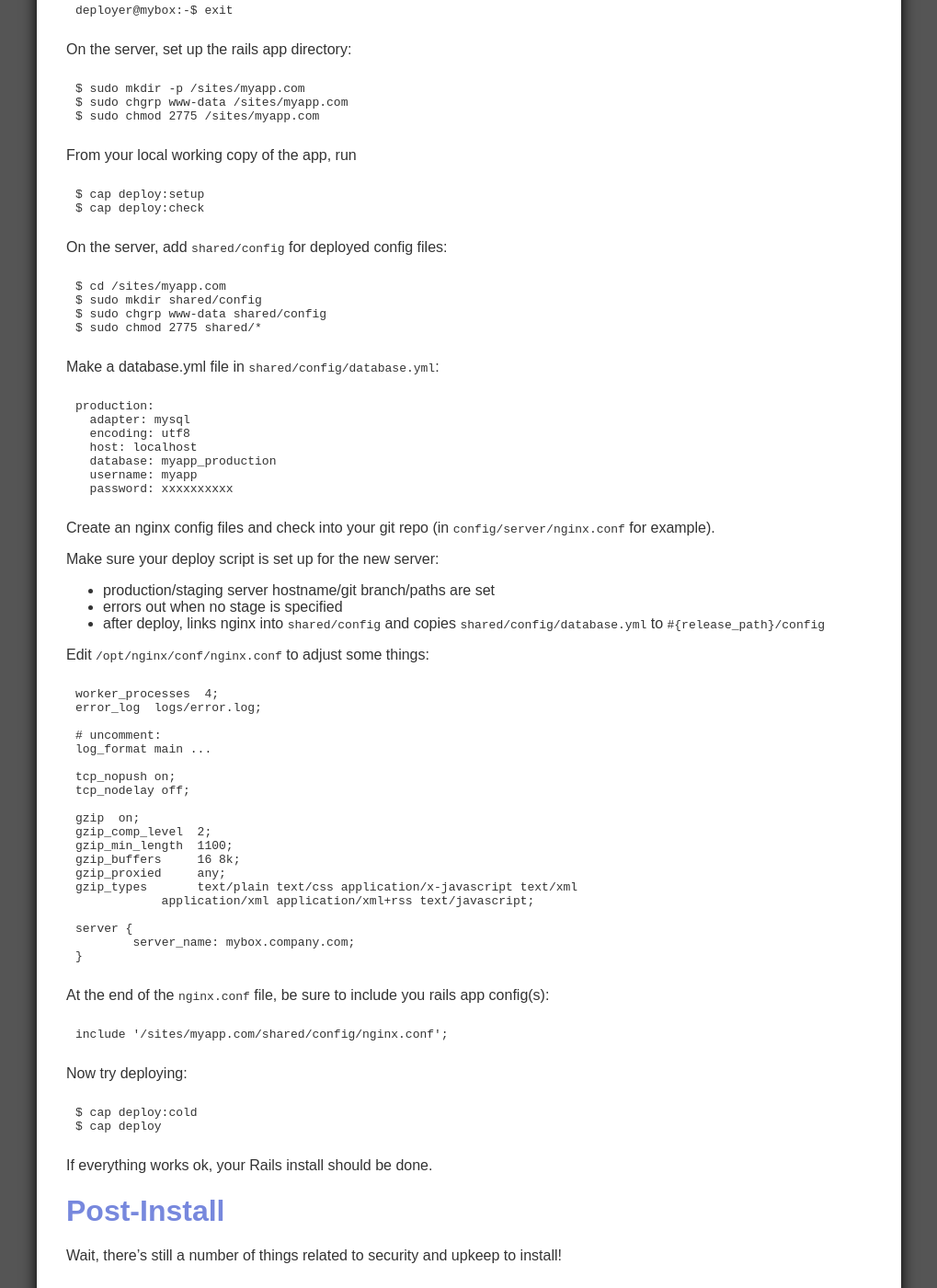
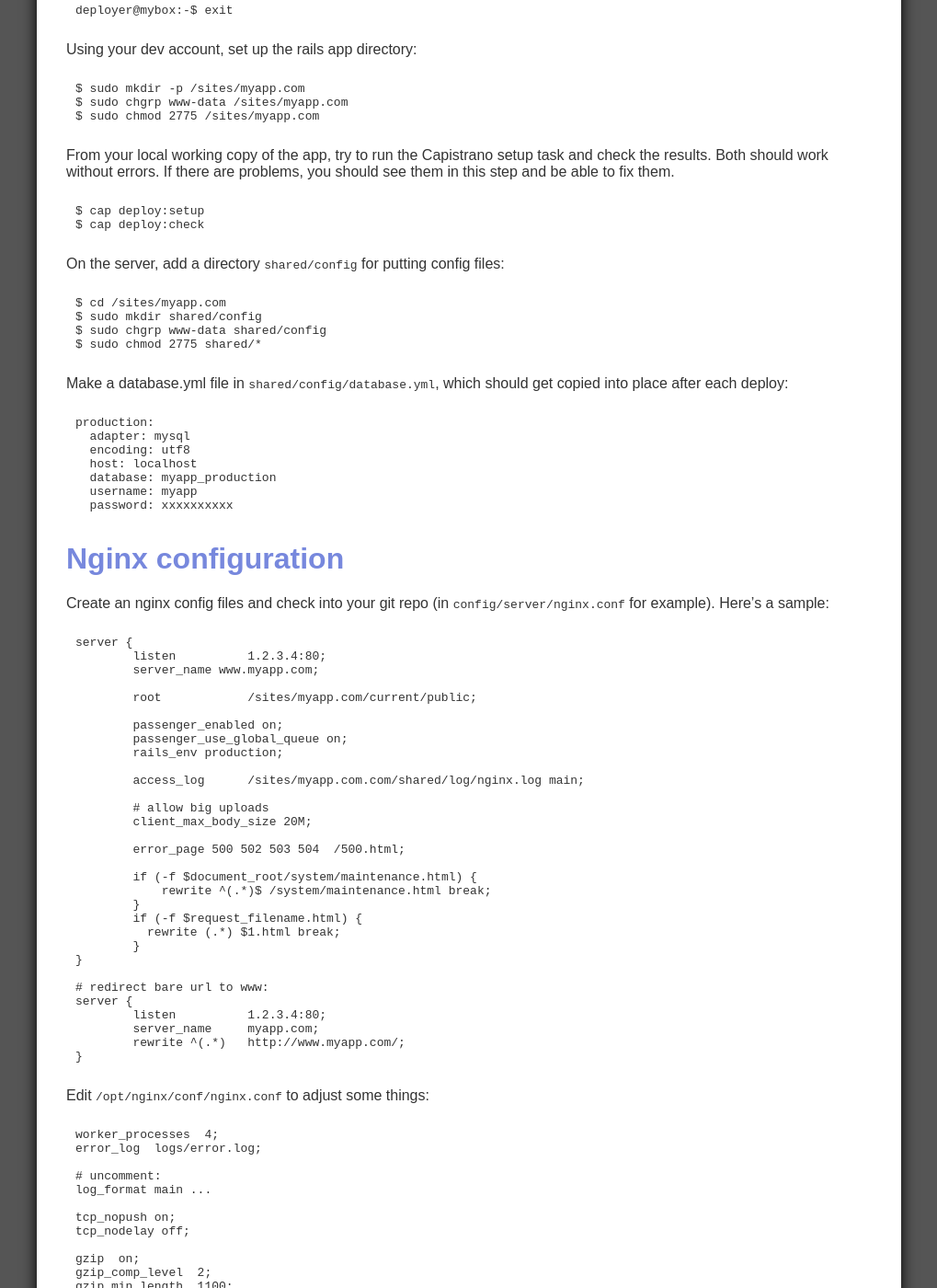
Before and after one commit to foz/foz.github.com, a Jekyll site: the page built from debian-rails-setup.md, in a window 1280 px wide and 1400 px high, scrolled down 5801 px. Shown: the whole window at 92% size, without its empty margins (130-1149 px from the left). Built offline with Jekyll 4.4.1, drawn with Linux system fonts in a browser that asks for light colours; Markdown is read by kramdown in place of the engine named in the settings; some of the changed text lies outside the part shown.

Commit message:
small tweaks to instructions for rails-debian, and sample nginx config

```diff
--- a/debian-rails-setup.md
+++ b/debian-rails-setup.md
@@ -289,25 +289,25 @@ Verify the host keys for GitHub. Type `yes` when asked:
 
 	deployer@mybox:-$ exit
 
-On the server, set up the rails app directory:
+Using your dev account, set up the rails app directory:
 
 	$ sudo mkdir -p /sites/myapp.com
 	$ sudo chgrp www-data /sites/myapp.com
 	$ sudo chmod 2775 /sites/myapp.com
 
-From your local working copy of the app, run
+From your local working copy of the app, try to run the Capistrano setup task and check the results. Both should work without errors. If there are problems, you should see them in this step and be able to fix them.
 
 	$ cap deploy:setup
 	$ cap deploy:check
 
-On the server, add `shared/config` for deployed config files:
+On the server, add a directory `shared/config` for putting config files:
 
 	$ cd /sites/myapp.com
 	$ sudo mkdir shared/config
 	$ sudo chgrp www-data shared/config
 	$ sudo chmod 2775 shared/*
 
-Make a database.yml file in `shared/config/database.yml`:
+Make a database.yml file in `shared/config/database.yml`, which should get copied into place after each deploy:
 
 	production:
 	  adapter: mysql
@@ -317,13 +317,42 @@ Make a database.yml file in `shared/config/database.yml`:
 	  username: myapp
 	  password: xxxxxxxxxx
 
-Create an nginx config files and check into your git repo (in `config/server/nginx.conf` for example).
+# Nginx configuration
 
-Make sure your deploy script is set up for the new server:
+Create an nginx config files and check into your git repo (in `config/server/nginx.conf` for example). Here's a sample:
 
-* production/staging server hostname/git branch/paths are set
-* errors out when no stage is specified
-* after deploy, links nginx into `shared/config` and copies `shared/config/database.yml` to `#{release_path}/config`
+	server {
+		listen		1.2.3.4:80;
+		server_name www.myapp.com;
+
+		root		/sites/myapp.com/current/public;
+
+		passenger_enabled on;
+		passenger_use_global_queue on;
+		rails_env production;
+
+		access_log 	/sites/myapp.com.com/shared/log/nginx.log main;
+
+		# allow big uploads
+		client_max_body_size 20M;
+
+		error_page 500 502 503 504  /500.html;
+
+		if (-f $document_root/system/maintenance.html) {
+		    rewrite ^(.*)$ /system/maintenance.html break;
+		}
+		if (-f $request_filename.html) {
+		  rewrite (.*) $1.html break;
+		}
+	}
+
+	# redirect bare url to www:
+	server {
+		listen          1.2.3.4:80;
+		server_name 	myapp.com;
+		rewrite ^(.*) 	http://www.myapp.com/;
+	}
+
 
 Edit `/opt/nginx/conf/nginx.conf` to adjust some things:
 
@@ -345,19 +374,26 @@ Edit `/opt/nginx/conf/nginx.conf` to adjust some things:
                 application/xml application/xml+rss text/javascript;
 
 	server {
-		server_name: mybox.company.com;
+		server_name: mybox.company.com; # this is your default site
 	}
 
 At the end of the `nginx.conf` file, be sure to include you rails app config(s):
 
 	include '/sites/myapp.com/shared/config/nginx.conf';
 
-Now try deploying:
+# Deploy!
 
-	$ cap deploy:cold
+Make sure your deploy script is set up for the new server:
+
+* hostname/git branch/paths are set
+* any secondary bits are deploying correctly, like NewRelic, Hoptoad, whenever, delayed_job, etc.
+* after deploy, the links nginx into `shared/config` and copies `shared/config/database.yml` to `#{release_path}/config`
+
+Try deploying:
+
 	$ cap deploy
 
-If everything works ok, your Rails install should be done.
+If everything works ok, then congrats :)
 
 # Post-Install
 
```
Also changed, not shown: other parts of debian-rails-setup.md (+2 -2 lines).
